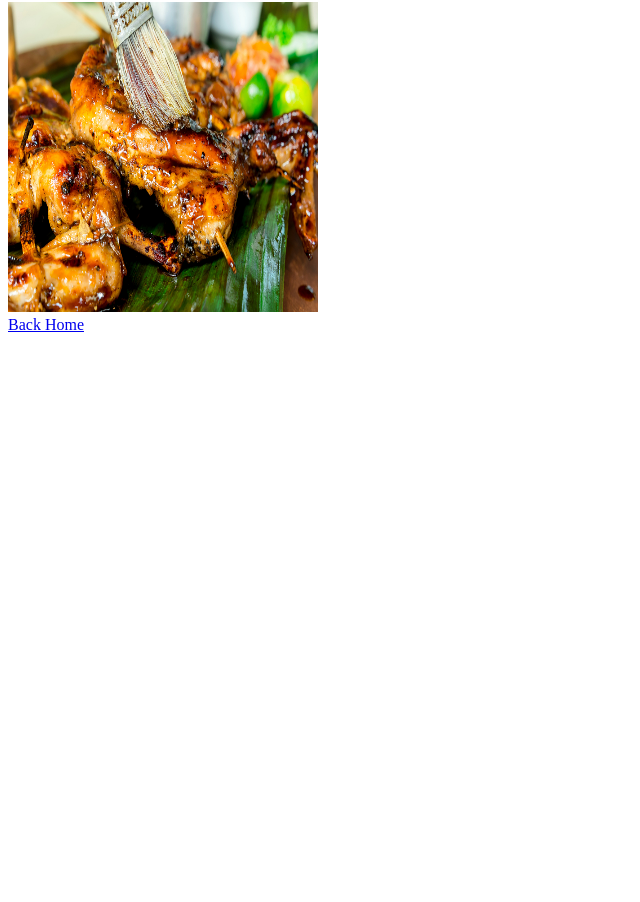
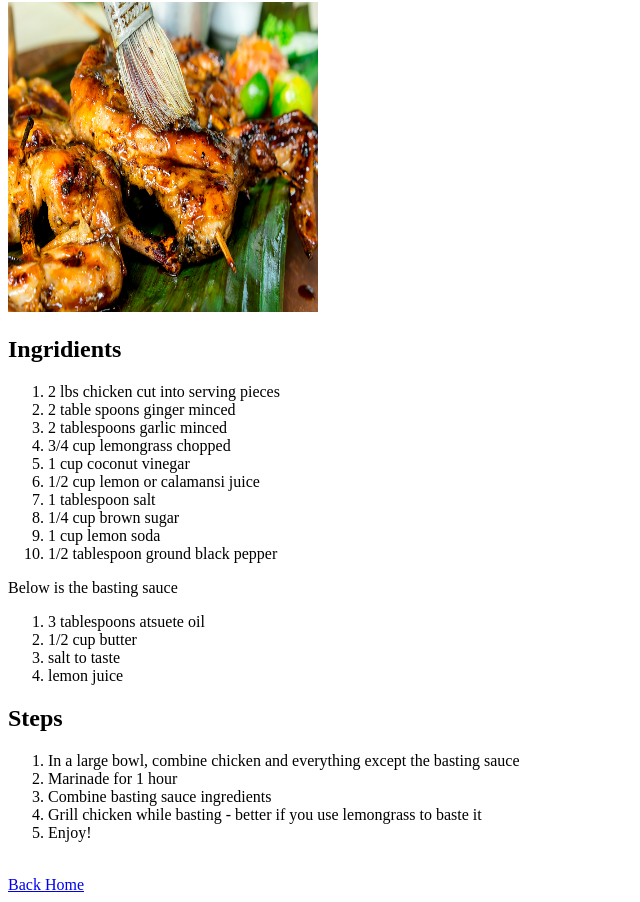
Before and after one commit to jdmcodes/odin-recipes, a plain HTML site: page recipes/inasal.html in a window 1280 px wide. Shown: the part 78-980 px from the top of the page, without its empty margins (0-640 px from the left). Before the commit the page ends 800 px from the top, so only its background shows below. Drawn offline with Linux system fonts and the light colour scheme.

Commit message:
Added ingredients and step for both recipes

```diff
--- a/recipes/inasal.html
+++ b/recipes/inasal.html
@@ -9,7 +9,36 @@
     <h1>Inasal Recipe</h1>
 
     <img src="../recipes/images/cinasal.jpg" height = "310" width = "310">
+    <br>
+    <h2>Ingridients</h2>
+    <ol>
+        <li>2 lbs chicken cut into serving pieces</li>
+        <li>2 table spoons ginger minced</li>
+        <li>2 tablespoons garlic minced</li>
+        <li>3/4 cup lemongrass chopped</li>
+        <li>1 cup coconut vinegar</li>
+        <li>1/2 cup lemon or calamansi juice</li>
+        <li>1 tablespoon salt</li>
+        <li>1/4 cup brown sugar</li>
+        <li>1 cup lemon soda</li>
+        <li>1/2 tablespoon ground black pepper</li>
+    </ol>
+        <p>Below is the basting sauce</p>
+    <ol>
+        <li>3 tablespoons atsuete oil</li>
+        <li>1/2 cup butter</li>
+        <li>salt to taste</li>
+        <li>lemon juice</li>
+    </ol>
 
+    <h2>Steps</h2>
+    <ol>
+        <li>In a large bowl, combine chicken and everything except the basting sauce</li>
+        <li>Marinade for 1 hour</li>
+        <li>Combine basting sauce ingredients</li>
+        <li>Grill chicken while basting - better if you use lemongrass to baste it</li>
+        <li>Enjoy!</li>
+    </ol>
     <br>
     <a href="../index.html">Back Home</a>
 </body>
```
Also changed, not shown: recipes/gyudon.html (+20 -0 lines).
